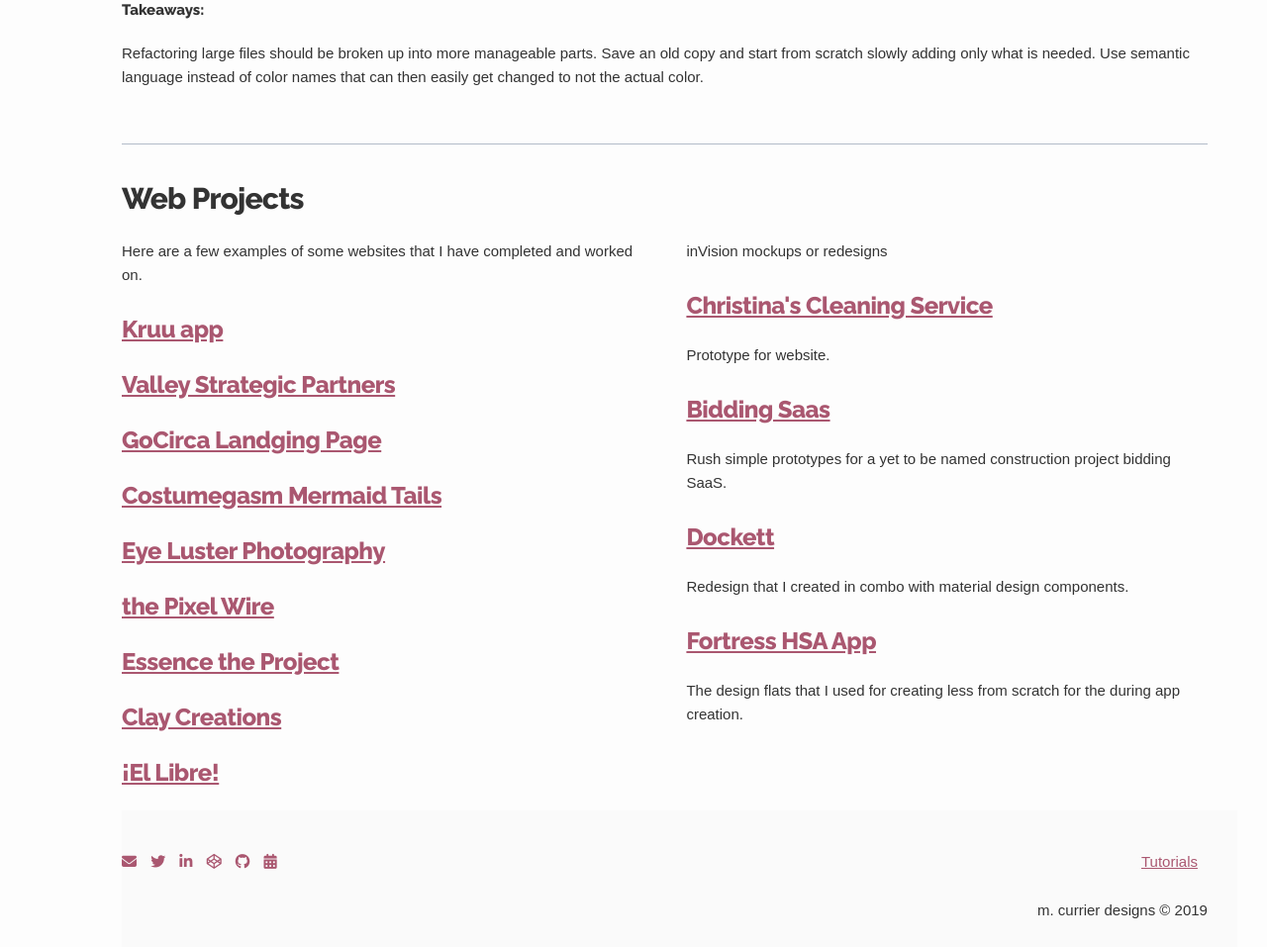
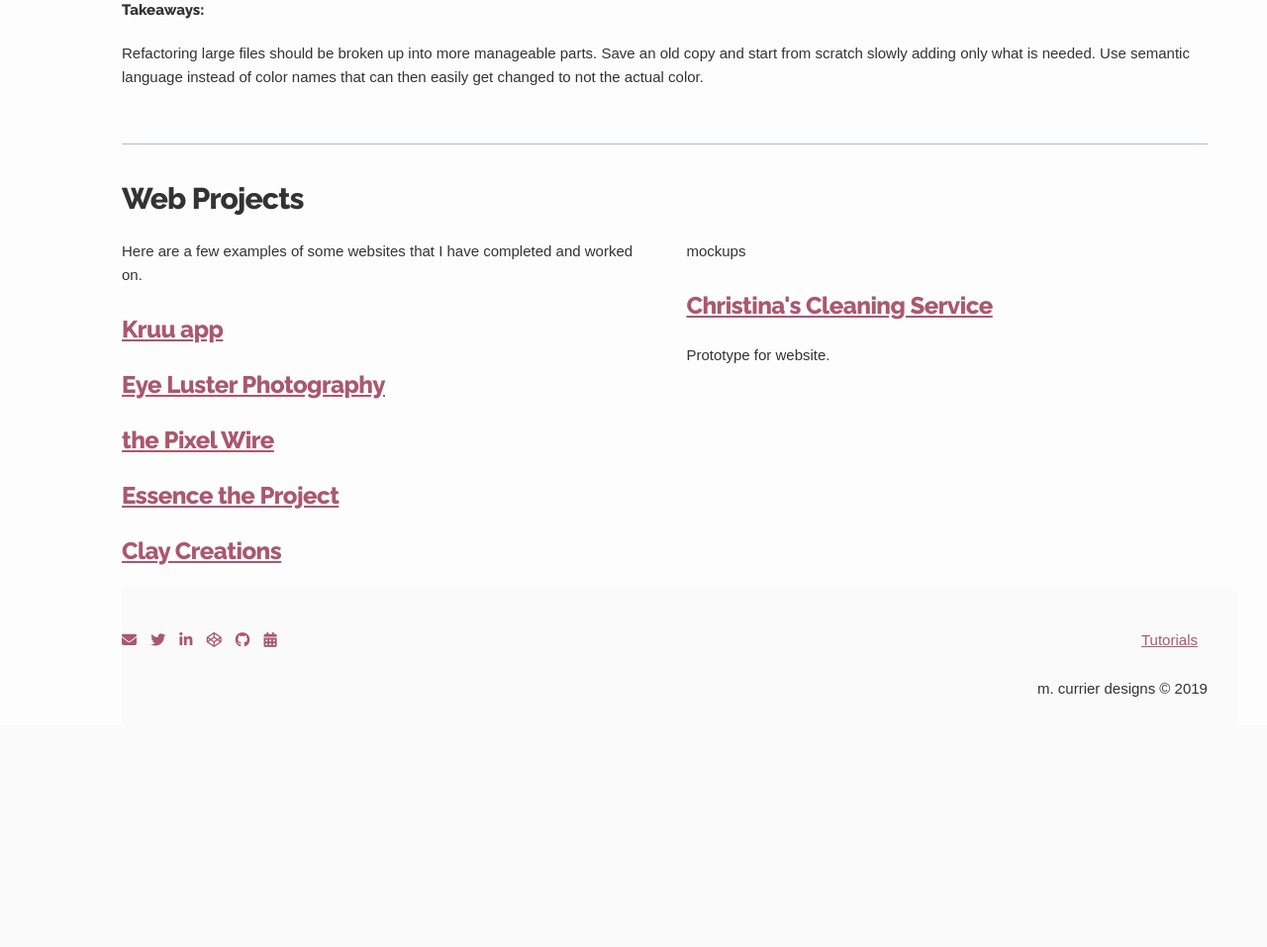
Before and after one commit to michelle-currier/mcurrier.com, a PHP site: page /frameworkstarter/projects.php in a window 1280 px wide. Shown: the part 1342-2299 px from the top of the page at 99% size. After the commit the page ends 2046 px from the top, so only its background shows below. Run offline with PHP 8.4, Linux system fonts and the light colour scheme; some libraries are stand-ins or nearby versions.

Commit message:
removed the dead links

```diff
--- a/projects.php
+++ b/projects.php
@@ -1,5 +1,5 @@
+<html lang="en">
 
-<html lang="en">
 <head>
 	<meta charset="utf-8">
 
@@ -80,7 +80,7 @@
 					<div class="row">
 						<div class="one-half column">
 							<h6>Background:</h6>
-								<p>Cristina did not have a website for her business yet. I met with Nichole, her daughter to discuss the most user-friendly ways for people to schedule an estimate.  After reviewing some other cleaning sites and really targeting the immediate call to action we landed on this design.</p>
+							<p>Cristina did not have a website for her business yet. I met with Nichole, her daughter to discuss the most user-friendly ways for people to schedule an estimate. After reviewing some other cleaning sites and really targeting the immediate call to action we landed on this design.</p>
 
 							<h6>Process:</h6>
 							<p>In the initial discovery meetings, I found out that people would want to learn about three main things when searching for a cleaning service. </p>
@@ -100,14 +100,14 @@
 							<div class="cristina1"></div>
 						</div>
 						<div class="one-half column">
-								<p>After we defined users’ needs I created some sketches and then moved on to making a prototype in Sketch.  Another designer created the logo for Cristina.  Once we got that I decided on fonts and then applied them to the final design draft.
-		The last challenge was learning exactly what data we needed to collect.  The main thing was making sure that people outside of the greater New Orleans Metro area didn’t request service.  I solved this by implementing a zip code drop down only offering the zips they would service.</p>
+							<p>After we defined users’ needs I created some sketches and then moved on to making a prototype in Sketch. Another designer created the logo for Cristina. Once we got that I decided on fonts and then applied them to the final design draft.
+								The last challenge was learning exactly what data we needed to collect. The main thing was making sure that people outside of the greater New Orleans Metro area didn’t request service. I solved this by implementing a zip code drop down only offering the zips they would service.</p>
 						</div>
 					</div>
 					<div class="row">
 						<div class="one-half column">
 							<h6>Design:</h6>
-							<p>For the actual build-out of the site the stack I landed on using was bootstrap, npm, express, and Mongo DB. The site is mostly static except for updating the testimonials.  Due to this, I decided to opt for a non-CMS build. </p>
+							<p>For the actual build-out of the site the stack I landed on using was bootstrap, npm, express, and Mongo DB. The site is mostly static except for updating the testimonials. Due to this, I decided to opt for a non-CMS build. </p>
 							<h6>Takeaways:</h6>
 							<p>Npm is a bit more difficult to work with than anticipated. Used materialize and things worked out great.</p>
 							<h3><a href="http://cristinas.mcurrier.com/index.php">Check out the site</a></h3>
@@ -178,29 +178,28 @@
 			<div class="six columns">
 				<p>Here are a few examples of some websites that I have completed and worked on.</p>
 				<h5><a href="//kruu.vercel.app/" target="_blank" title="Kruu app">Kruu app</a></h5>
-				<!-- <h5><a href="http://Kruu.mcurrier.com" target="_blank" title="Kruu app">Kruu app</a></h5> -->
-				<h5><a href="http://vspfinance.com/" target="_blank" title="Valley Strategic Partners">Valley Strategic Partners</a></h5>
-				<!-- <h5 class="green"><a href="http://aquascape.mcurrier.com/" target="_blank" title="Aquascape LLC">Aquascape</a></h5> -->
-				<h5><a href="http://gocirca.mcurrier.com/" target="_blank" title="GoCirca Landing Page">GoCirca Landging Page</a></h5>
-				<h5><a href="http://costumegasm.mcurrier.com/" target="_blank" title="Costumegasm Mermaid Tails">Costumegasm Mermaid Tails</a></h5>
-				<h5><a href="https://eyeluster.photography/" target="_blank" title="Eye Luster Photography">Eye Luster Photography</a><h5>
+
+
+
+				<h5><a href="https://eyeluster.photography/" target="_blank" title="Eye Luster Photography">Eye Luster Photography</a>
+					<h5>
 						<h5><a href="http://thepixelwire.com" target="_blank" title="the Pixel Wire">the Pixel Wire</a></h5>
-				<!-- <h5><a href="http://conference.hitpath.com" target="_blank" title="HitPath Conference">HitPath Conference</a></h5> -->
-				<!-- <h5><a href="http://djnicerack.com" target="_blank" title="dj Nice Rack">dj Nice Rack</a></h5> -->
-				<h5><a href="http://essence.mcurrier.com/" target="_blank" title="Essence the Project">Essence the Project</a></h5>
-				<!-- <h5><a href="http://thequarterly.online/" target="_blank" title="the Quarterly Online">the Quarterly Online</a></h5>	 -->
+						<h5><a href="https://essence-vercel.vercel.app/" target="_blank" title="Essence the Project">Essence the Project</a></h5>
+
 						<h5><a href="http://claycreationsllc.com" target="_blank" title="Clay Creations">Clay Creations</a></h5>
-				<!-- <h5><a href="https://www.djnicerack.com/wearehacienda.com/index.php" target="_blank" title="Hacienda">Hacienda</a></h5>
-				<h5><a href="http://luke.djnicerack.com" title="Luke Skoza" target="_blank">Luke Skoza</a></h5> -->
-				<h5><a href="http://ellibre.mcurrier.com" target="_blank" title="¡El Libre!">¡El Libre!</a></h5>
+
 			</div>
 			<div class="six columns">
 
-				<p>inVision mockups or redesigns</p>
-				<h5><a href="http://mcurrier.com/images/CCS_prototype.jpg" target="_blank" title="Mockups for a bidding Saas">Christina's Cleaning Service</a></h5><p>Prototype for website.</p>
-				<h5><a href="https://invis.io/96PN83IABE7" target="_blank" title="Mockups for a bidding Saas">Bidding Saas</a></h5><p>Rush simple prototypes for a yet to be named construction project bidding SaaS.</p>
-				<h5><a href="https://invis.io/B9OS9C3DMS4" target="_blank" title="Redesign for Dockett">Dockett</a></h5><p>Redesign that I created in combo with material design components.</p>
-				<h5><a href="https://invis.io/4KOS8ZOV5ZR" target="_blank" title="Fortress HSA app">Fortress HSA App</a></h5><p>The design flats that I used for creating less from scratch for the during app creation.</p>
+				<p>mockups</p>
+				<h5><a href="http://mcurrier.com/images/CCS_prototype.jpg" target="_blank" title="Mockups for a bidding Saas">Christina's Cleaning Service</a></h5>
+				<p>Prototype for website.</p>
+				<!-- <h5><a href="https://invis.io/96PN83IABE7" target="_blank" title="Mockups for a bidding Saas">Bidding Saas</a></h5>
+				<p>Rush simple prototypes for a yet to be named construction project bidding SaaS.</p>
+				<h5><a href="https://invis.io/B9OS9C3DMS4" target="_blank" title="Redesign for Dockett">Dockett</a></h5>
+				<p>Redesign that I created in combo with material design components.</p>
+				<h5><a href="https://invis.io/4KOS8ZOV5ZR" target="_blank" title="Fortress HSA app">Fortress HSA App</a></h5>
+				<p>The design flats that I used for creating less from scratch for the during app creation.</p> -->
 
 			</div>
 		</div>
```
Also changed, not shown: README.md. Lines whose indentation alone changed are shown as unchanged.
